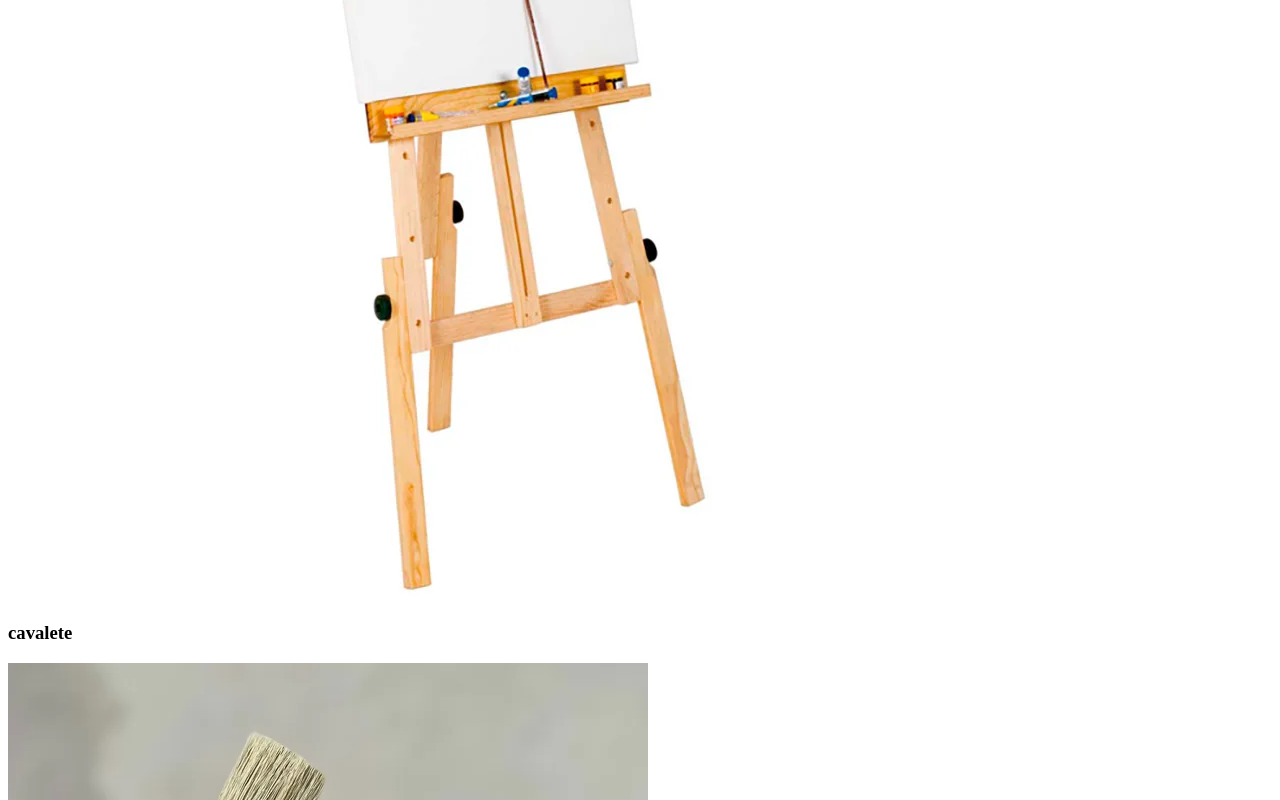
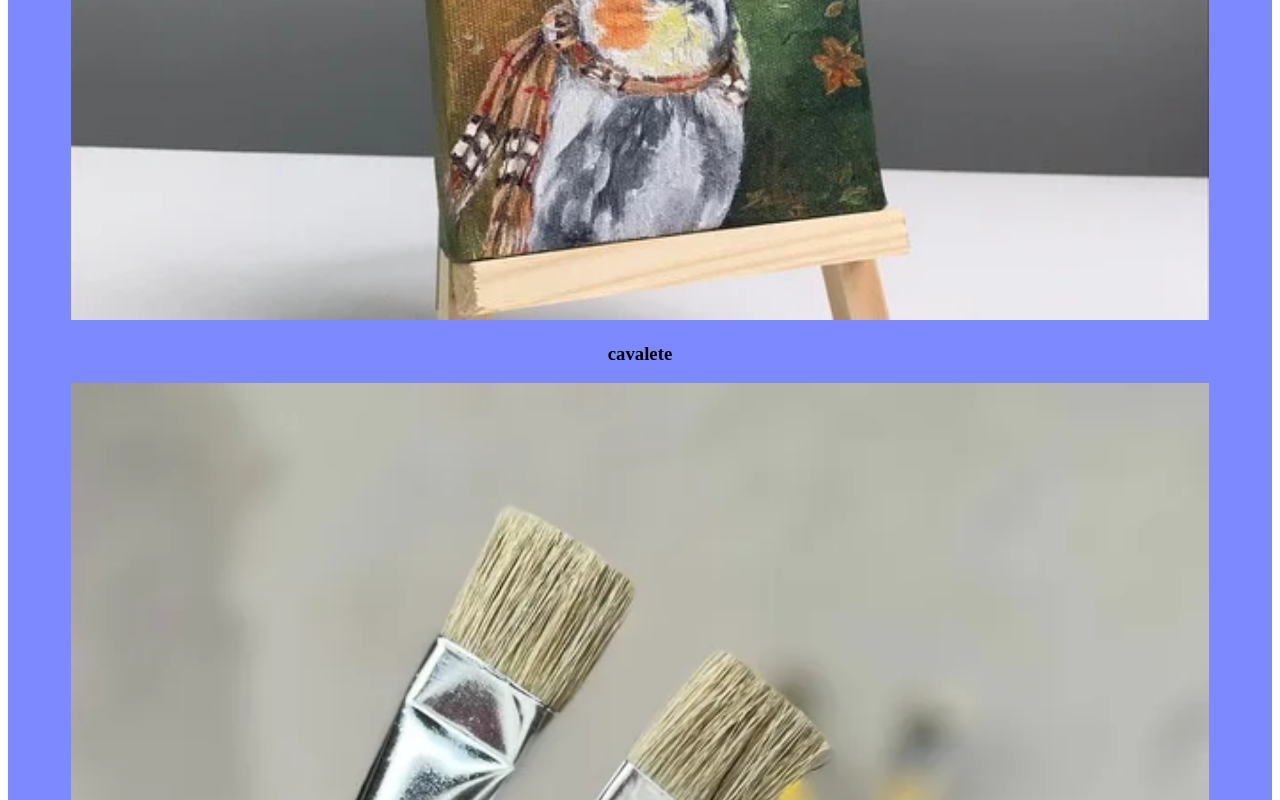
Before and after one commit to estrelinhacadente/site-escola, a plain HTML site: page index.html in a window 1280 px wide. Shown: the part 1544-2344 px from the top of the page. Drawn offline with Linux system fonts and the light colour scheme.

Commit message:
site-escola

```diff
--- a/index.html
+++ b/index.html
@@ -49,13 +49,12 @@
     <h3 class="quadros-nome">quarto de van gogh</h3>
     </div>
 </section>
-
-<section class="objetos para artes">
+<section class="objetos-para-artes">
 <h2 class="objetos-titulo">Objetos usados pra fazer arte</h2>
-<div class="objetoss-todos">
+<div class="objetos-todos">
 <span></span>
 <div class="objetos-div">
-<img class="objetos-imagem" src="img/cavalete.webp" alt="Cavalete">
+<img class="objetos-imagem" src="img/imagens-artes.webp" alt="Cavalete">
 <h3 class="objetos-nome">cavalete</h3>
 </div>
 <div class="objetos-div">
--- a/style.css
+++ b/style.css
@@ -53,3 +53,20 @@ color:black;}
     border-radius: 24px;
     width: 90%;
 }
+.objetos-para-artes{
+    background-color: #7d8aff;
+    text-align: center;
+}
+
+.objetos-imagem{
+    width: 90%;
+}
+.objetos-nome{
+    text-align: center;
+}
+.objetos-imagem{
+    width: 90%;
+}
+.objetos-nome{
+    text-align: center;
+}
```
Also changed, not shown: img/imagens-arte.jfif (added), img/imagens-artes.webp (added).
